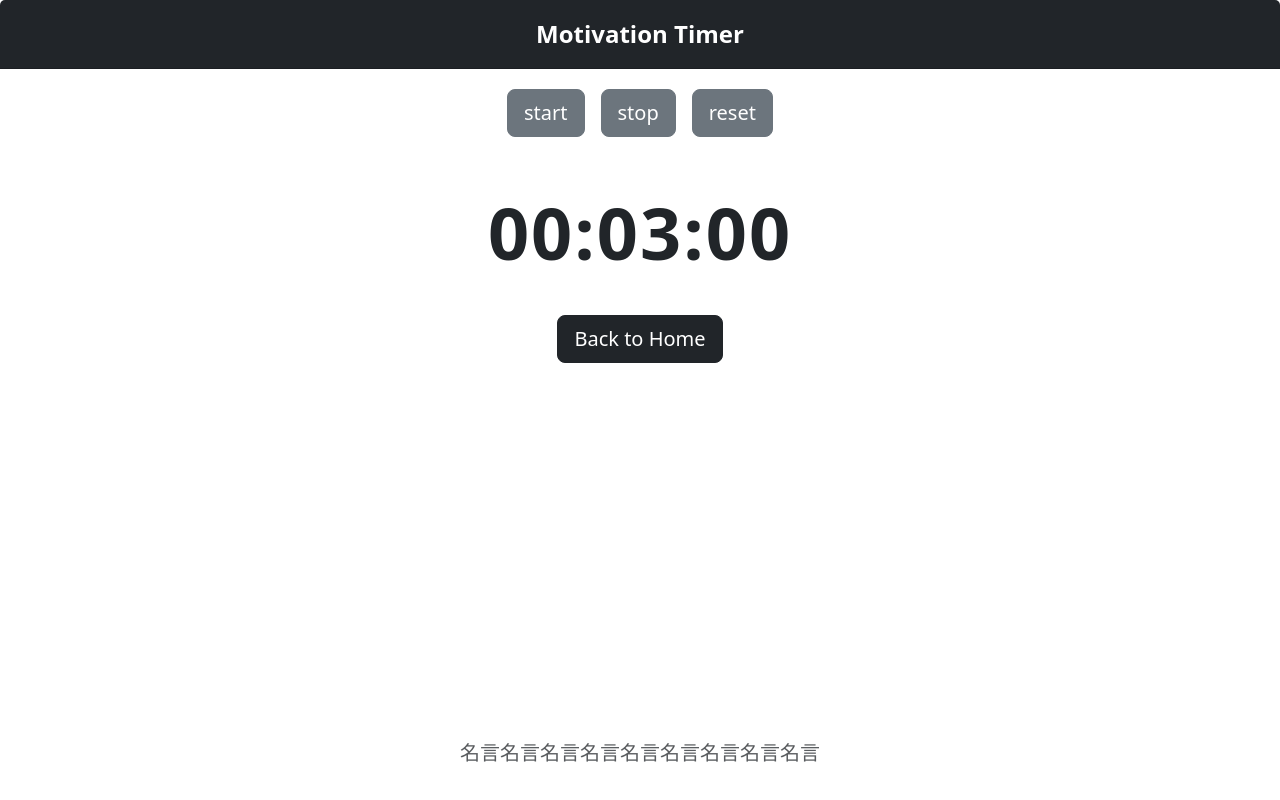
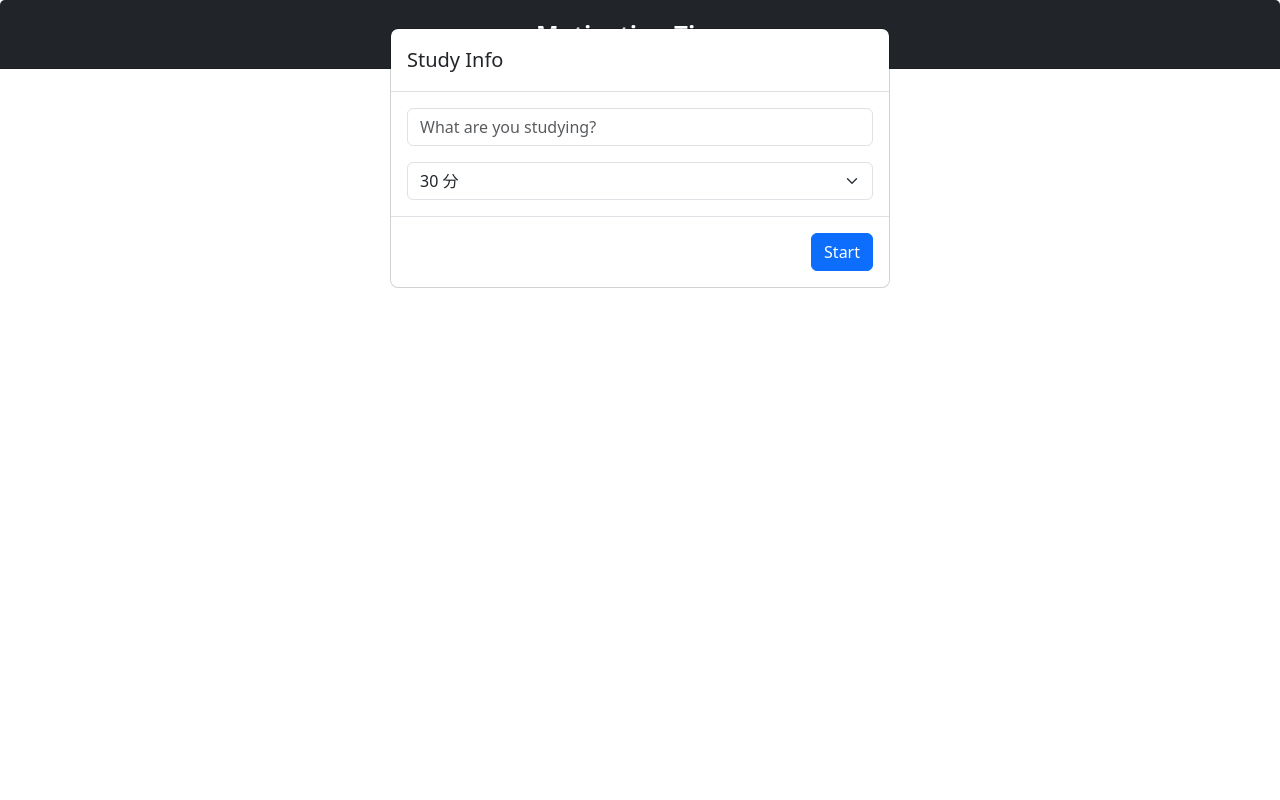
Before and after one commit to motibe-devops-geek202507/MotivationTimer, a React (Vite) app: page /timer in a window 1280 px wide. Built offline with nearby package versions, Linux system fonts and the light colour scheme.

Commit message:
timerページをコンポーネントに分けました。

```diff
--- /dev/null
+++ b/src/components/InitialFormModal.jsx
@@ -0,0 +1,56 @@
+import React, { useState } from 'react';
+
+const InitialFormModal = ({ onSubmit }) => {
+  const [subject, setSubject] = useState('');
+  const [minutes, setMinutes] = useState(30); // 初期値3分
+
+  const handleSubmit = (e) => {
+    e.preventDefault();
+    if (subject && minutes > 0) {
+      onSubmit({ subject, minutes });
+    }
+  };
+
+  return (
+    <div className="modal d-block" tabIndex="-1">
+      <div className="modal-dialog">
+        <div className="modal-content">
+          <form onSubmit={handleSubmit}>
+            <div className="modal-header">
+              <h5 className="modal-title">Study Info</h5>
+            </div>
+            <div className="modal-body">
+              <input
+                type="text"
+                className="form-control mb-3"
+                placeholder="What are you studying?"
+                value={subject}
+                onChange={(e) => setSubject(e.target.value)}
+                required
+              />
+
+              <select
+                className="form-select"
+                value={minutes}
+                onChange={(e) => setMinutes(Number(e.target.value))}
+              >
+                {Array.from({ length: 100 }, (_, i) => i + 1).map((minute) => (
+                  <option key={minute} value={minute}>
+                    {minute} 分
+                  </option>
+                ))}
+              </select>
+            </div>
+            <div className="modal-footer">
+              <button type="submit" className="btn btn-primary">
+                Start
+              </button>
+            </div>
+          </form>
+        </div>
+      </div>
+    </div>
+  );
+};
+
+export default InitialFormModal;
--- /dev/null
+++ b/src/components/Summary.jsx
@@ -0,0 +1,13 @@
+import React from 'react';
+
+const Summary = ({ studyInfo }) => {
+  return (
+    <div className="text-center">
+      <h2>お疲れ様でした！</h2>
+      <p>Studied: {studyInfo.subject}</p>
+      {/* 将来的に経過時間や記録など追加 */}
+    </div>
+  );
+};
+
+export default Summary;
--- /dev/null
+++ b/src/components/Timer.jsx
@@ -0,0 +1,82 @@
+import React, { useState, useEffect, useRef } from 'react';
+import { useNavigate } from 'react-router-dom';
+
+const Timer = ({ onFinish, studyInfo }) => {
+  const navigate = useNavigate();
+  const initialSeconds = studyInfo.minutes * 60;
+  const [seconds, setSeconds] = useState(initialSeconds);
+  const [isRunning, setIsRunning] = useState(false);
+  const intervalRef = useRef(null);
+
+  useEffect(() => {
+    setSeconds(initialSeconds);
+  }, [initialSeconds]);
+
+  useEffect(() => {
+    if (isRunning) {
+      intervalRef.current = setInterval(() => {
+        setSeconds((prev) => {
+          if (prev <= 1) {
+            clearInterval(intervalRef.current);
+            setIsRunning(false);
+            onFinish();
+            return 0;
+          }
+          return prev - 1;
+        });
+      }, 1000);
+    }
+    return () => clearInterval(intervalRef.current);
+  }, [isRunning, onFinish]);
+
+  const handleStart = () => !isRunning && setIsRunning(true);
+  const handleStop = () => setIsRunning(false);
+  const handleReset = () => {
+    setIsRunning(false);
+    setSeconds(initialSeconds);
+  };
+
+  const formatTime = (totalSeconds) => {
+    const minutes = String(Math.floor(totalSeconds / 60)).padStart(2, '0');
+    const secs = String(totalSeconds % 60).padStart(2, '0');
+    return `${minutes}:${secs}`;
+  };
+
+  return (
+    <div className="d-flex flex-column align-items-center justify-content-center">
+      <h5>
+        Studying: {studyInfo.subject} for {studyInfo.minutes} min
+      </h5>
+
+      <p className="display-2 fw-bold mb-4 text-dark">{formatTime(seconds)}</p>
+
+      <div className="d-flex justify-content-center mb-5 flex-wrap">
+        <button onClick={handleStart} className="btn btn-secondary mx-2 my-1">
+          start
+        </button>
+        <button onClick={handleStop} className="btn btn-secondary mx-2 my-1">
+          stop
+        </button>
+        <button
+          onClick={() => {
+            if (window.confirm('本当にリセットしますか？')) handleReset();
+          }}
+          className="btn btn-secondary mx-2 my-1"
+        >
+          reset
+        </button>
+      </div>
+
+      <button
+        onClick={() => {
+          if (window.confirm('本当に終了しますか？')) navigate('/mypage');
+        }}
+        className="btn btn-dark btn-lg mt-3"
+      >
+        Back to Home
+      </button>
+    </div>
+  );
+};
+
+export default Timer;
--- a/src/pages/Timer.jsx
+++ b/src/pages/Timer.jsx
@@ -1,135 +1,32 @@
-import React, { useState, useEffect, useRef } from 'react';
-import { useNavigate } from 'react-router-dom';
+import React, { useState } from 'react';
 import Header from '../components/Header';
+import Timer from '../components/Timer';
+import Summary from '../components/Summary';
+import InitialFormModal from '../components/InitialFormModal';
 
-const Timer = () => {
-  const navigate = useNavigate();
-  const [seconds, setSeconds] = useState(180);
-  const [isRunning, setIsRunning] = useState(false);
-  const [finishedAt, setFinishedAt] = useState(null);
-  const intervalRef = useRef(null);
-  const [elapsedTime, setElapsedTime] = useState(0);
+const TimerPage = () => {
+  const [studyInfo, setStudyInfo] = useState(null); // フォームで入力されたデータ
+  const [isFinished, setIsFinished] = useState(false);
 
-  useEffect(() => {
-    if (isRunning) {
-      intervalRef.current = setInterval(() => {
-        setSeconds((prev) => {
-          if (prev <= 1) {
-            clearInterval(intervalRef.current);
-            setIsRunning(false);
-            setFinishedAt(Date.now());
-            return 0;
-          }
-          return prev - 1;
-        });
-      }, 1000);
-    } else {
-      clearInterval(intervalRef.current);
-    }
-    return () => clearInterval(intervalRef.current);
-  }, [isRunning]);
-
-  useEffect(() => {
-    if (finishedAt && seconds === 0) {
-      const interval = setInterval(() => {
-        setElapsedTime(Math.floor((Date.now() - finishedAt) / 1000));
-      }, 1000);
-      return () => clearInterval(interval);
-    }
-  }, [finishedAt, seconds]);
-
-  const handleStart = () => {
-    if (!isRunning && seconds > 0) {
-      setIsRunning(true);
-      setFinishedAt(null);
-      setElapsedTime(0);
-    }
-  };
-
-  const handleStop = () => setIsRunning(false);
-
-  const handleReset = () => {
-    setIsRunning(false);
-    setSeconds(180);
-    setFinishedAt(null);
-    setElapsedTime(0);
-  };
-
-  const formatTime = (totalSeconds) => {
-    const hours = String(Math.floor(totalSeconds / 3600)).padStart(2, '0');
-    const minutes = String(Math.floor((totalSeconds % 3600) / 60)).padStart(
-      2,
-      '0'
-    );
-    const secs = String(totalSeconds % 60).padStart(2, '0');
-    return `${hours}:${minutes}:${secs}`;
+  const handleFinish = () => {
+    setIsFinished(true);
   };
 
   return (
     <div className="d-flex justify-content-center align-items-center vh-100 vw-100 bg-light-subtle">
       <div className="card shadow-lg rounded-0 w-100 h-100 border-0">
         <Header />
-        <div className="card-body d-flex flex-column align-items-center justify-content-center">
-          <div className="d-flex justify-content-center mb-5 flex-wrap">
-            <button
-              onClick={!isRunning && seconds > 0 ? handleStart : undefined}
-              className="btn btn-secondary btn-lg mx-2 my-1"
-            >
-              start
-            </button>
 
-            <button
-              onClick={isRunning ? handleStop : undefined}
-              className="btn btn-secondary btn-lg mx-2 my-1"
-            >
-              stop
-            </button>
+        {!studyInfo && <InitialFormModal onSubmit={setStudyInfo} />}
 
-            <button
-              onClick={handleReset}
-              className="btn btn-secondary btn-lg mx-2 my-1"
-            >
-              reset
-            </button>
-          </div>
+        {studyInfo && !isFinished && (
+          <Timer onFinish={handleFinish} studyInfo={studyInfo} />
+        )}
 
-          <p
-            className="display-2 fw-bold mb-4 text-dark"
-            style={{ letterSpacing: '2px' }}
-          >
-            {formatTime(seconds)}
-          </p>
-
-          <button
-            onClick={() => {
-              const confirmNavigation = window.confirm('本当に終了しますか？');
-              if (confirmNavigation) {
-                navigate('/mypage');
-              }
-            }}
-            className="btn btn-dark btn-lg mt-3"
-          >
-            Back to Home
-          </button>
-
-          {seconds === 0 && finishedAt && (
-            <div className="text-center mt-4">
-              <p className="fs-4 fw-bold text-success mb-2">終了！お疲れ様</p>
-              <p className="fs-3 fw-bold text-primary">
-                終了から {formatTime(elapsedTime)} 経過
-              </p>
-            </div>
-          )}
-
-          {seconds > 0 && (
-            <p className="fs-5 text-muted mt-auto">
-              名言名言名言名言名言名言名言名言名言
-            </p>
-          )}
-        </div>
+        {isFinished && <Summary studyInfo={studyInfo} />}
       </div>
     </div>
   );
 };
 
-export default Timer;
+export default TimerPage;
```
